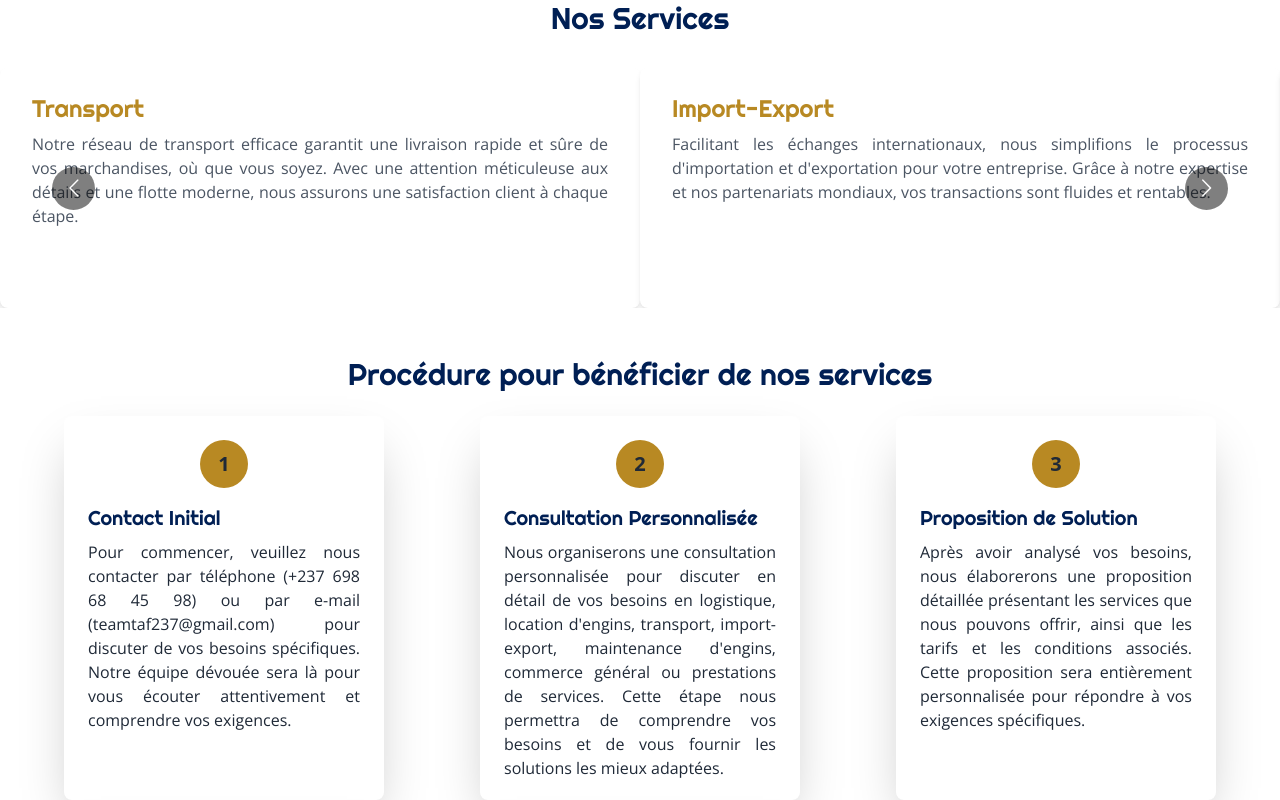
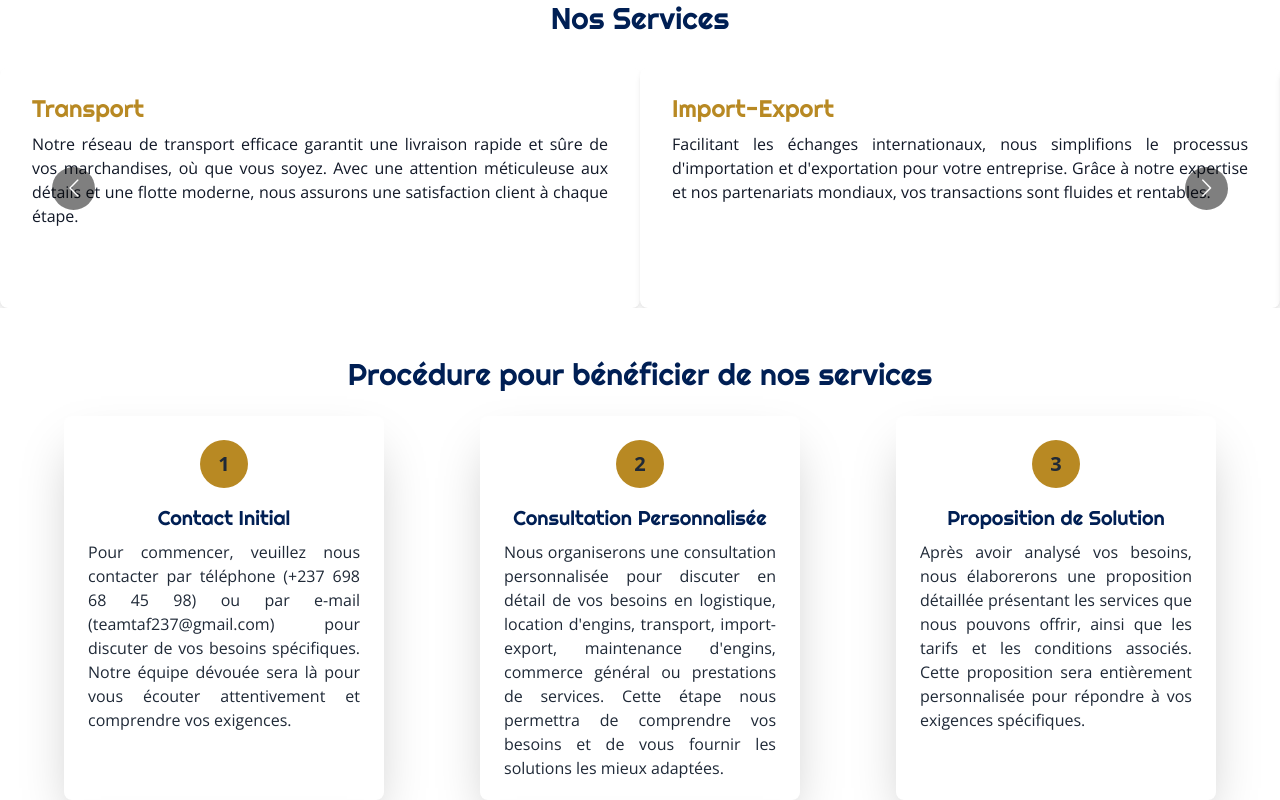
Before and after one commit to tonybnya/website, a React (Vite) app: page /services in a window 1280 px wide. Shown: the part 640-1440 px from the top of the page. Built offline with nearby package versions, Linux system fonts and the light colour scheme.

Commit message:
style: fix some styles

```diff
--- a/src/components/NousChoisirItem.jsx
+++ b/src/components/NousChoisirItem.jsx
@@ -12,7 +12,7 @@ const NousChoisirItem = ({ icon, title, description }) => {
         <h3 className="font-montserratbold text-dark-goldenrod text-2xl max-sm:text-lg max-[1439px]:text-center max-[1439px]:text-2xl">
           {title}
         </h3>
-        <p className="text-justify text-lg w-[80%] max-sm:mx-auto max-sm:w-[90%] max-[1439px]:mx-auto max-[1439px]:text-xl">
+        <p className="font-opensans text-justify text-lg w-[80%] max-sm:mx-auto max-sm:w-[90%] max-[1439px]:mx-auto max-[1439px]:text-xl">
           {description}
         </p>
       </div>
--- a/src/components/ProcessCard.jsx
+++ b/src/components/ProcessCard.jsx
@@ -6,7 +6,9 @@ const ProcessCard = ({ stepNumber, title, description }) => {
       <div className="flex items-center justify-center mx-auto bg-dark-goldenrod w-12 h-12 rounded-full mb-4">
         <span className="text-xl font-bold text-gray-800">{stepNumber}</span>
       </div>
-      <h3 className="text-xl font-righteous text-penn-blue mb-2">{title}</h3>
+      <h3 className="text-xl text-center font-righteous text-penn-blue mb-2">
+        {title}
+      </h3>
       <p className="text-gray-800 font-opensans text-justify max-sm:text-md">
         {description}
       </p>
--- a/src/components/ServiceCard.jsx
+++ b/src/components/ServiceCard.jsx
@@ -6,7 +6,7 @@ const ServiceCard = ({ title, description }) => {
       <h3 className="text-2xl font-righteous text-dark-goldenrod mb-2">
         {title}
       </h3>
-      <p className="text-gray-600 font-opensans text-justify">{description}</p>
+      <p className="text-gray-900 font-opensans text-justify">{description}</p>
     </div>
   );
 };
```
